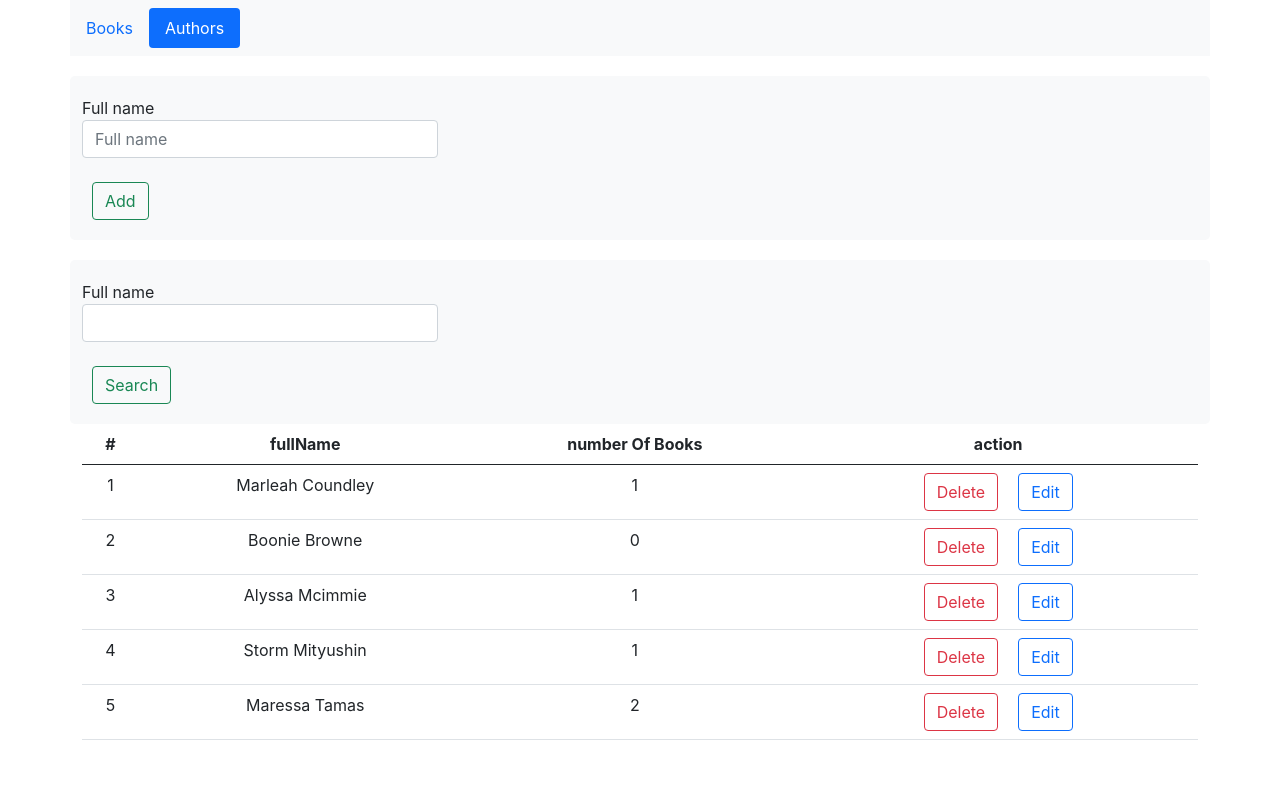
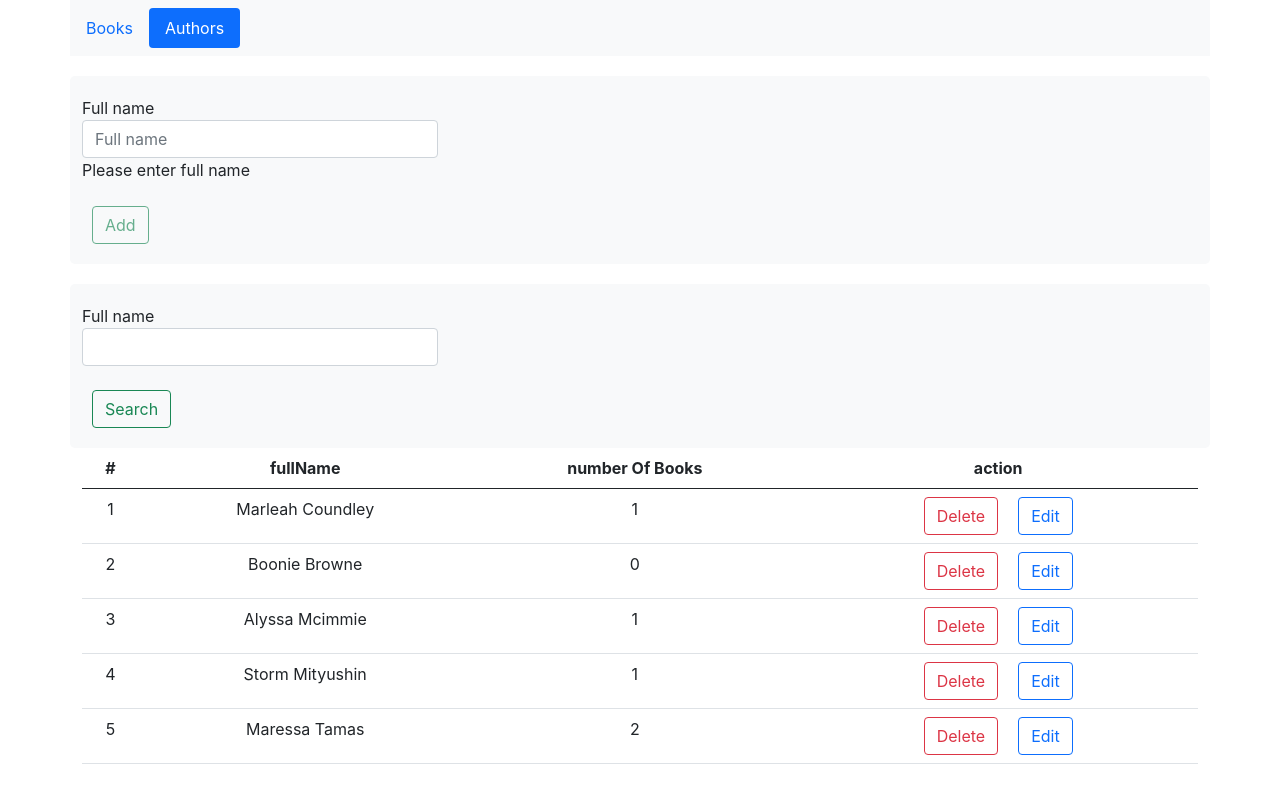
Before and after one commit to somayehbhr/my-library, a React (Create React App) app: page /authors in a window 1280 px wide. Shown: the top 794 px of the page. Built offline with nearby package versions, Linux system fonts and the light colour scheme.

Commit message:
feat: add form validation to add author

```diff
--- a/src/screens/Authors/components/AddAuthor/index.tsx
+++ b/src/screens/Authors/components/AddAuthor/index.tsx
@@ -1,8 +1,10 @@
 // Hooks
 import { useState, useEffect } from "react";
 import { useDispatch } from "react-redux";
+import { useFormik } from "formik";
 // Common components
 import { Button } from "../../../../components/Button";
+import { constants } from "../../../../store/Authors/author.reducer";
 
 interface IDetailEntity {
 	selectedRow: any;
@@ -12,10 +14,30 @@ export const AddAuthor = (props: IDetailEntity) => {
 	const [fullName, setFullName] = useState("");
 	const isEditModeEnabled = props.authorInfo?.hasOwnProperty("fullName");
 	const dispatch = useDispatch();
+	const [firstSubmited, setFirstSubmited] = useState(false);
+	const formik = useFormik({
+		initialValues: {
+			fullName: "",
+		},
+		validateOnChange: true,
+		validateOnMount: true,
+		validate: (values) => {
+			const errors: Partial<typeof values> = {};
+			setFirstSubmited(true);
+
+			if (!values.fullName) {
+				errors.fullName = "Please enter full name";
+			}
+			return errors;
+		},
+		onSubmit: (values) => {
+			isEditModeEnabled ? editAuthor() : addAuthor();
+		},
+	});
 
 	function handleAddAuthor(add: any) {
 		dispatch({
-			type: "AUTHORS/ADD",
+			type: constants.ADD,
 			payload: add,
 		});
 	}
@@ -29,7 +51,7 @@ export const AddAuthor = (props: IDetailEntity) => {
 
 	function handleEditAuthor(editedBook: any) {
 		dispatch({
-			type: "AUTHORS/EDIT",
+			type: constants.EDIT,
 			payload: {
 				id: props.selectedRow.id,
 				data: editedBook.fullName,
@@ -52,18 +74,20 @@ export const AddAuthor = (props: IDetailEntity) => {
 							className="form-control"
 							id="autoSizingInput"
 							placeholder="Full name"
-							value={fullName}
-							onChange={(event) => setFullName(event.target.value)}
+							value={formik.values.fullName}
+							onChange={formik.handleChange}
 						/>
+						{formik.errors.fullName || null}
 					</div>
 				</div>
 				<br />
 				<div className="row">
 					<div className="col-md-3">
 						<Button
+							disabled={!!Object.keys(formik.errors).length}
 							text={isEditModeEnabled ? "Update" : "Add"}
-							onClick={isEditModeEnabled ? editAuthor : addAuthor}
 							className={isEditModeEnabled ? "primary" : "success"}
+							type="submit"
 						/>
 					</div>
 				</div>
--- a/src/screens/Authors/components/Author/index.tsx
+++ b/src/screens/Authors/components/Author/index.tsx
@@ -2,6 +2,7 @@
 import { Button } from "../../../../components/Button";
 // Hooks
 import { useDispatch } from "react-redux";
+import { constants } from "../../../../store/Authors/author.reducer";
 
 interface IAuthorEntity {
 	id: number;
@@ -15,7 +16,7 @@ export const Author = (props: IAuthorEntity) => {
 	const dispatch = useDispatch();
 	function deleteAuthor(id: number) {
 		dispatch({
-			type: "AUTHORS/DELETE",
+			type: constants.DELETE,
 			payload: id,
 		});
 	}
--- a/src/screens/Authors/components/SearchAuthors/index.tsx
+++ b/src/screens/Authors/components/SearchAuthors/index.tsx
@@ -4,6 +4,7 @@ import { Button } from "../../../../components/Button";
 // Hooks
 import { useState } from "react";
 import { useDispatch } from "react-redux";
+import { constants } from "../../../../store/Authors/author.reducer";
 
 export const SearchAuthors: React.FC = () => {
 	const dispatch = useDispatch();
@@ -12,12 +13,12 @@ export const SearchAuthors: React.FC = () => {
 	function search() {
 		if (searchItem.length) {
 			dispatch({
-				type: "AUTHORS/SEARCH",
+				type: constants.SEARCH,
 				payload: searchItem,
 			});
 		} else {
 			dispatch({
-				type: "AUTHORS/CLEAR_SEARCH",
+				type: constants.CLEAR_SEARCH,
 			});
 		}
 	}
--- a/src/screens/Books/components/AddBook/index.tsx
+++ b/src/screens/Books/components/AddBook/index.tsx
@@ -4,6 +4,7 @@ import { useDispatch, useSelector } from "react-redux";
 import { useFormik } from "formik";
 // Common components
 import { Button } from "../../../../components/Button";
+import { constants } from "../../../../store/Books/book.reducer";
 
 interface IDetailEntity {
 	selectedRow: any;
@@ -64,7 +65,7 @@ export const AddBook = (props: IDetailEntity) => {
 	});
 	function handleAddBook(add: any) {
 		dispatch({
-			type: "BOOKS/ADD",
+			type: constants.ADD,
 			payload: add,
 		});
 	}
@@ -83,7 +84,7 @@ export const AddBook = (props: IDetailEntity) => {
 
 	function handleEditBook(editedBook: any) {
 		dispatch({
-			type: "BOOKS/EDIT",
+			type: constants.EDIT,
 			payload: {
 				id: props.selectedRow.id,
 				title: editedBook.title,
--- a/src/screens/Books/components/Book/index.tsx
+++ b/src/screens/Books/components/Book/index.tsx
@@ -2,6 +2,7 @@
 import { Button } from "../../../../components/Button";
 // Hooks
 import { useDispatch } from "react-redux";
+import { constants } from "../../../../store/Books/book.reducer";
 
 interface IBookEntity {
 	id: number;
@@ -20,7 +21,7 @@ export const Book = (props: IBookEntity) => {
 	const dispatch = useDispatch();
 	function deleteBook(id: number) {
 		dispatch({
-			type: "BOOKS/DELETE",
+			type: constants.DELETE,
 			payload: id,
 		});
 	}
--- a/src/screens/Books/components/SearchBooks/index.tsx
+++ b/src/screens/Books/components/SearchBooks/index.tsx
@@ -6,6 +6,7 @@ import { Button } from "../../../../components/Button";
 // Hooks
 import { ChangeEvent, useState } from "react";
 import { useDispatch } from "react-redux";
+import { constants } from "../../../../store/Books/book.reducer";
 
 export const SearchBooks: React.FC = () => {
 	const [searchItem, setSearchItem] = useState({
@@ -22,12 +23,12 @@ export const SearchBooks: React.FC = () => {
 		const isEmptySearch = !filterSearchValues?.length;
 		if (!isEmptySearch) {
 			dispatch({
-				type: "BOOKS/SEARCH",
+				type: constants.SEARCH,
 				payload: searchItem,
 			});
 		} else {
 			dispatch({
-				type: "BOOKS/CLEAR_SEARCH",
+				type: constants.CLEAR_SEARCH,
 			});
 		}
 	}
```
